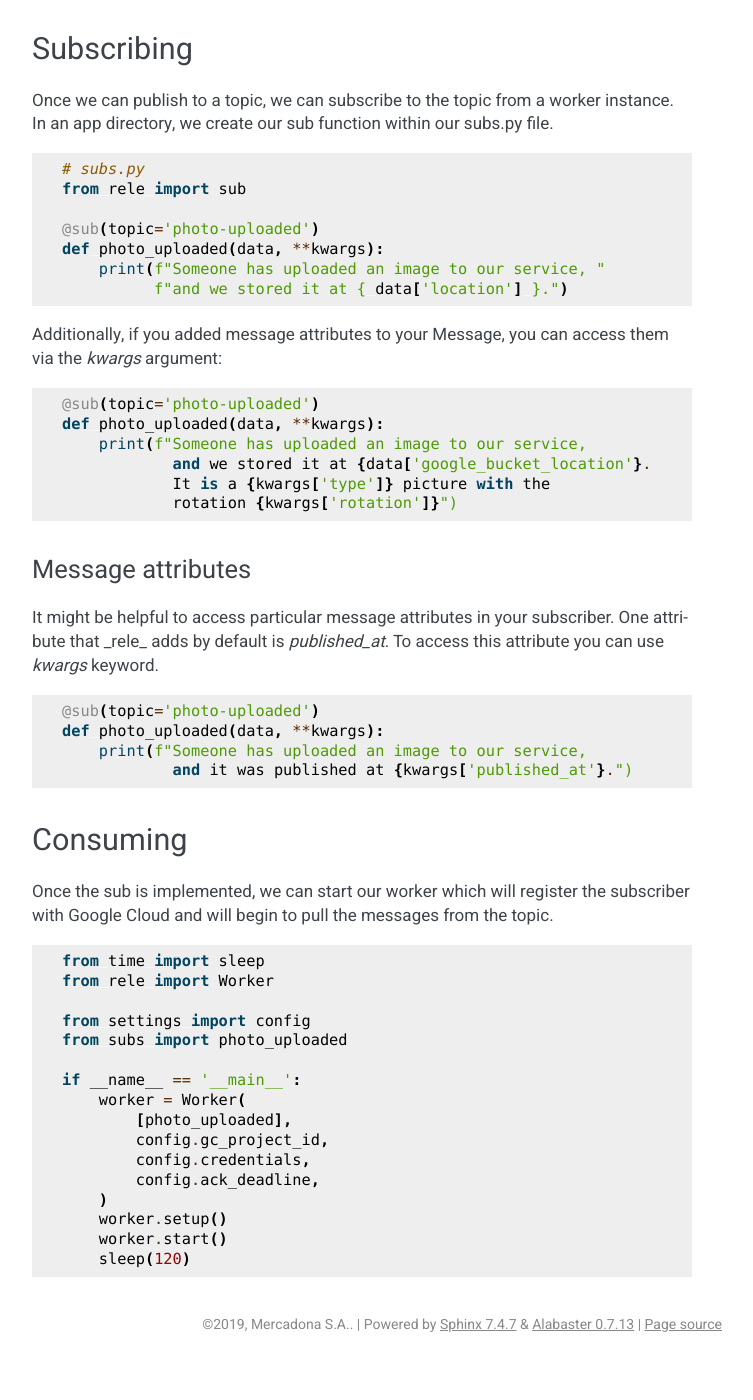
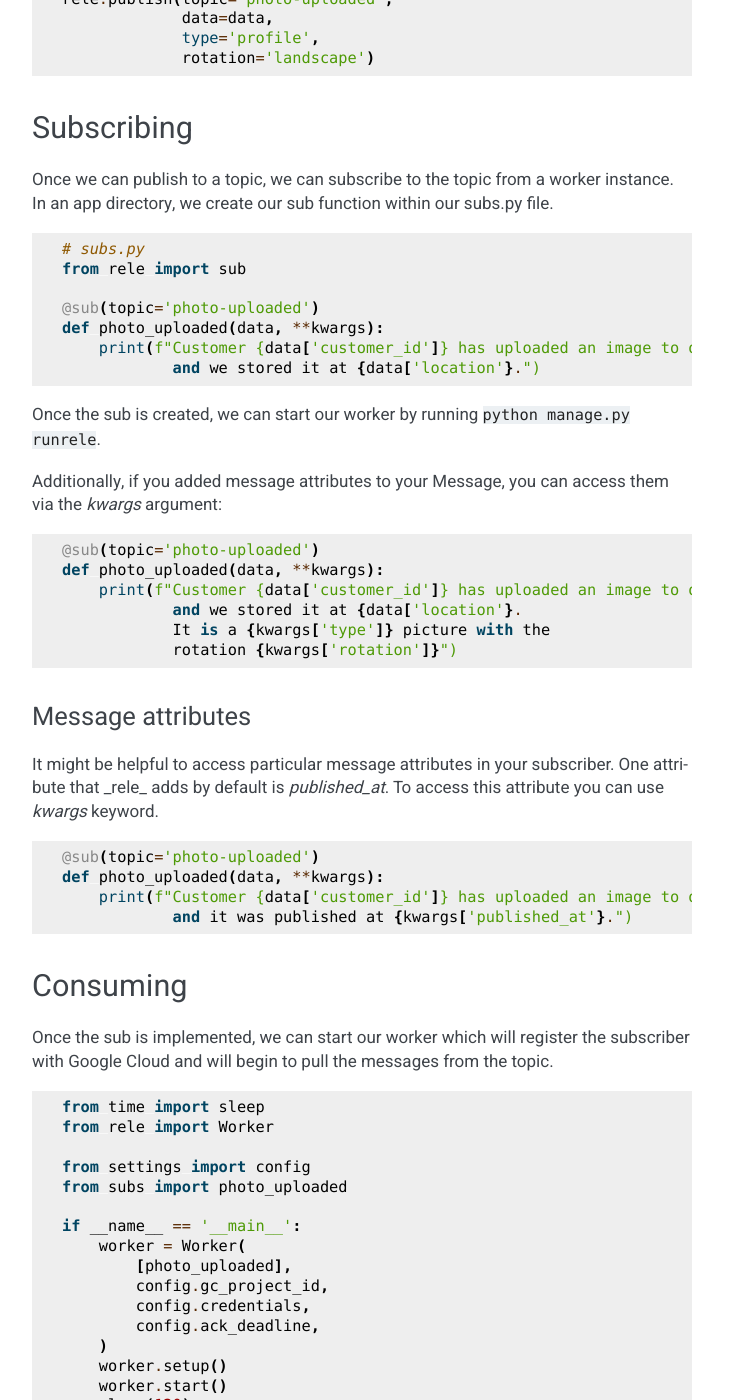
Before and after one commit to mercadona/rele, a Sphinx documentation site: the page built from docs/guides/basics.rst, in a window 1280 px wide and 1400 px high, scrolled down 1171 px. Shown: the whole window, without its empty margins (388-1141 px from the left). Built offline with Sphinx 7.4.7, drawn with Linux system fonts in a browser that asks for light colours; before the commit the page ends 2536 px from its top, so only the background shows below that; some of the changed text lies outside the part shown.

Commit message:
Print customer_id in the standalone example

```diff
--- a/docs/guides/basics.rst
+++ b/docs/guides/basics.rst
@@ -71,8 +75,10 @@ In an app directory, we create our sub function within our subs.py file.
 
     @sub(topic='photo-uploaded')
     def photo_uploaded(data, **kwargs):
-        print(f"Someone has uploaded an image to our service, "
-              f"and we stored it at { data['location'] }.")
+        print(f"Customer {data['customer_id']} has uploaded an image to our service,
+                and we stored it at {data['location'}.")
+
+Once the sub is created, we can start our worker by running ``python manage.py runrele``.
 
 Additionally, if you added message attributes to your Message, you can access them via the
 `kwargs` argument:
@@ -81,8 +87,8 @@ Additionally, if you added message attributes to your Message, you can access th
 
     @sub(topic='photo-uploaded')
     def photo_uploaded(data, **kwargs):
-        print(f"Someone has uploaded an image to our service,
-                and we stored it at {data['google_bucket_location'}.
+        print(f"Customer {data['customer_id']} has uploaded an image to our service,
+                and we stored it at {data['location'}.
                 It is a {kwargs['type']} picture with the
                 rotation {kwargs['rotation']}")
 
@@ -98,7 +104,7 @@ To access this attribute you can use `kwargs` keyword.
 
     @sub(topic='photo-uploaded')
     def photo_uploaded(data, **kwargs):
-        print(f"Someone has uploaded an image to our service,
+        print(f"Customer {data['customer_id']} has uploaded an image to our service,
                 and it was published at {kwargs['published_at'}.")
 
 
```
Also changed, not shown: other parts of docs/guides/basics.rst (+5 -1 lines).
